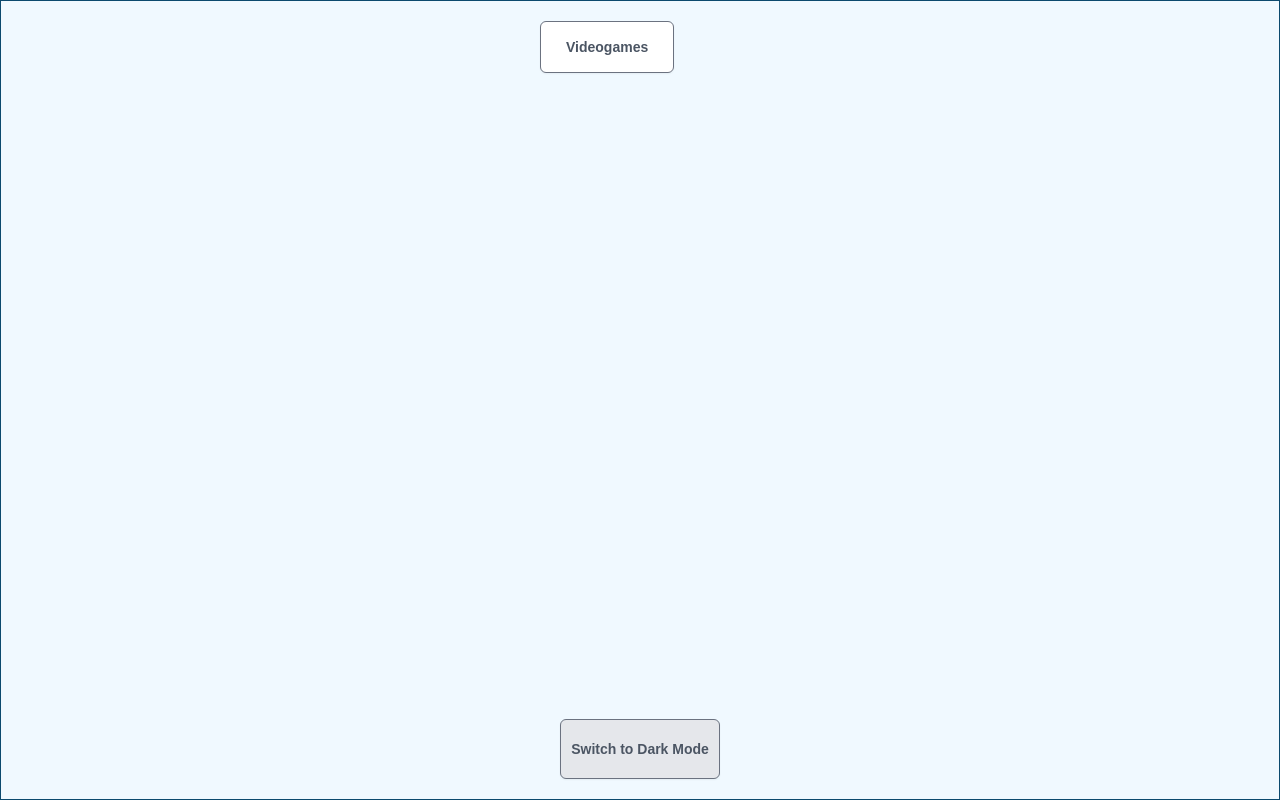
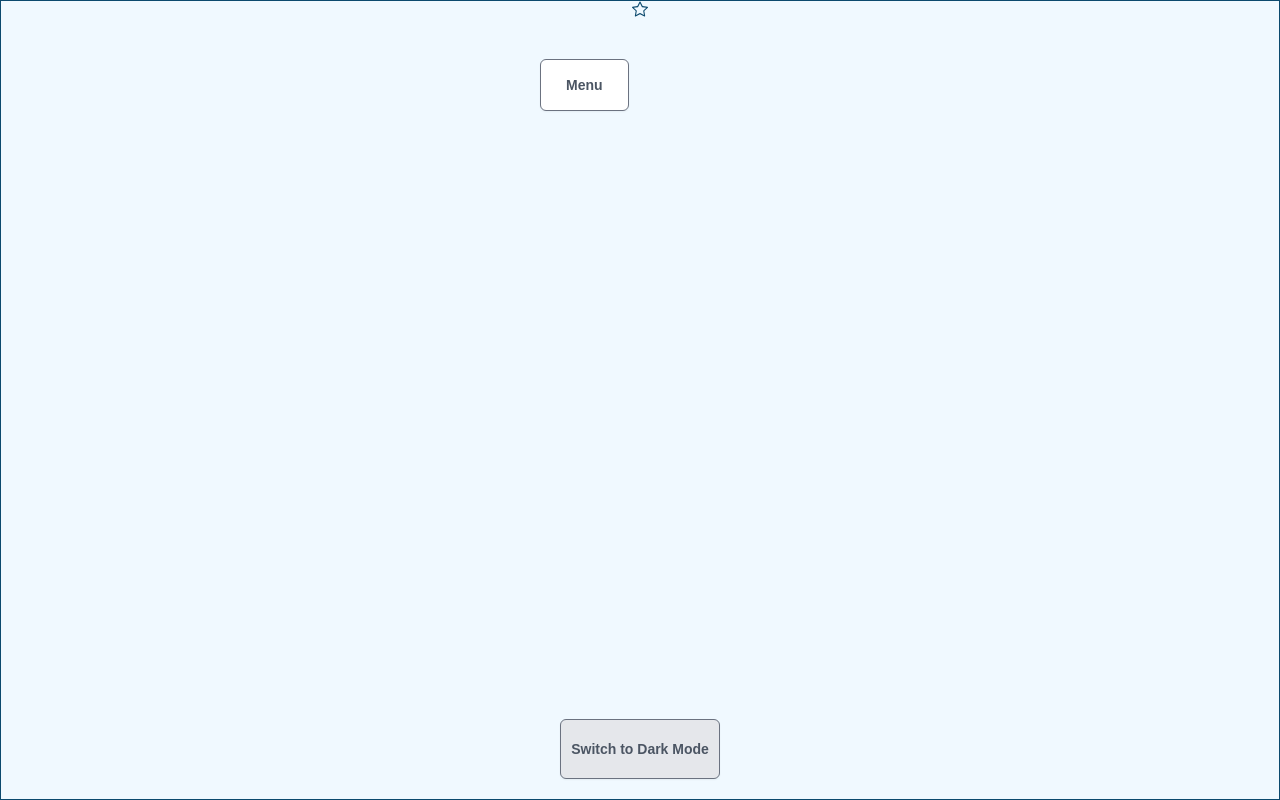
Before and after one commit to Anuska86/Reusability, a React (Vite) app in the folder reusability/: page / in a window 1280 px wide. Built offline with nearby package versions, Linux system fonts and the light colour scheme.

Commit message:
Toggling Menu

```diff
--- a/reusability/src/Components/Menu/Menu.jsx
+++ b/reusability/src/Components/Menu/Menu.jsx
@@ -1,16 +1,10 @@
 import React from "react";
 import Toggle from "../Toggle/ToggleIndex";
 
-const MenuContext = React.createContext();
-
 export default function Menu({ children }) {
   return (
-    <Toggle>
-      <div className="menu" role="menu">
-        {children}
-      </div>
-    </Toggle>
+    <div className="menu" role="menu">
+      {children}
+    </div>
   );
 }
-
-export { MenuContext };
--- a/reusability/src/Components/Menu/MenuButton.jsx
+++ b/reusability/src/Components/Menu/MenuButton.jsx
@@ -1,12 +1,21 @@
 import React from "react";
 import Button from "../Button/Button.jsx";
-import { MenuContext } from "./Menu.jsx";
 import Toggle from "../Toggle/ToggleIndex.jsx";
+import { ToggleContext } from "../Toggle/Toggle.jsx";
 
 export default function MenuButton({ children }) {
+  const { on, toggle } = React.useContext(ToggleContext);
+
   return (
     <Toggle.Button>
-      <Button variant="primary" size="lg " className="menu-button">
+      <Button
+        variant="primary"
+        size="lg "
+        className="menu-button"
+        onClick={toggle}
+        aria-controls="menuId"
+        aria-expanded={on}
+      >
         <span className="sr-only">Toggle Menu</span>
         {children}
       </Button>
--- a/reusability/src/Components/Menu/MenuDropdown.jsx
+++ b/reusability/src/Components/Menu/MenuDropdown.jsx
@@ -1,13 +1,13 @@
 import React from "react";
-import { MenuContext } from "./Menu.jsx";
 import Toggle from "../Toggle/ToggleIndex.jsx";
+import { ToggleContext } from "../Toggle/Toggle.jsx";
 
 export default function MenuDropdown({ children }) {
-  return (
-    <Toggle.On>
-      <div className="menu-dropdown" aria-controls="menuId">
-        {children}
-      </div>
-    </Toggle.On>
-  );
+  const { on } = React.useContext(ToggleContext);
+
+  return on ? (
+    <div className="menu-dropdown" aria-controls="menuId">
+      {children}
+    </div>
+  ) : null;
 }
--- a/reusability/src/index.jsx
+++ b/reusability/src/index.jsx
@@ -6,26 +6,44 @@ import { FcGoogle } from "react-icons/fc";
 import ThemeButton from "./Components/Menu/ThemeButton.jsx";
 import { ThemeProvider, ThemeContext } from "./Components/Menu/ThemeButton.jsx";
 import Menu from "./Components/Menu/MenuIndex.jsx";
+import Toggle from "./Components/Toggle/ToggleIndex.jsx";
+import { BsStar, BsStarFill } from "react-icons/bs";
 
 function App() {
-  const videogames = ["Action", "Adventure", "Puzzle", "Strategy", "RPG"];
   const { theme } = React.useContext(ThemeContext);
 
   return (
     <div className={`app-container ${theme}`}>
+      <div className="star">
+        <Toggle>
+          <Toggle.Button>
+            <Toggle.On>
+              <BsStarFill className="star filled" />
+            </Toggle.On>
+            <Toggle.Off>
+              <BsStar className="star" />
+            </Toggle.Off>
+          </Toggle.Button>
+        </Toggle>
+      </div>
+      <br />
+
       <div className="content">
-        <Menu>
-          <Menu.Button>Videogames</Menu.Button>
-          <Menu.Dropdown>
-            {videogames.map((game, index) => (
-              <Menu.Item key={index}>
-                <Button variant="secondary" size="sm">
-                  {game}
-                </Button>
-              </Menu.Item>
-            ))}
-          </Menu.Dropdown>
-        </Menu>
+        <Toggle>
+          <Menu>
+            <Toggle.Button>
+              <Menu.Button>Menu</Menu.Button>
+            </Toggle.Button>
+            <Toggle.On>
+              <Menu.Dropdown>
+                <Menu.Item>Home</Menu.Item>
+                <Menu.Item>About</Menu.Item>
+                <Menu.Item>Contact</Menu.Item>
+                <Menu.Item>Blog</Menu.Item>
+              </Menu.Dropdown>
+            </Toggle.On>
+          </Menu>
+        </Toggle>
       </div>
       <ThemeButton></ThemeButton>
     </div>
```
